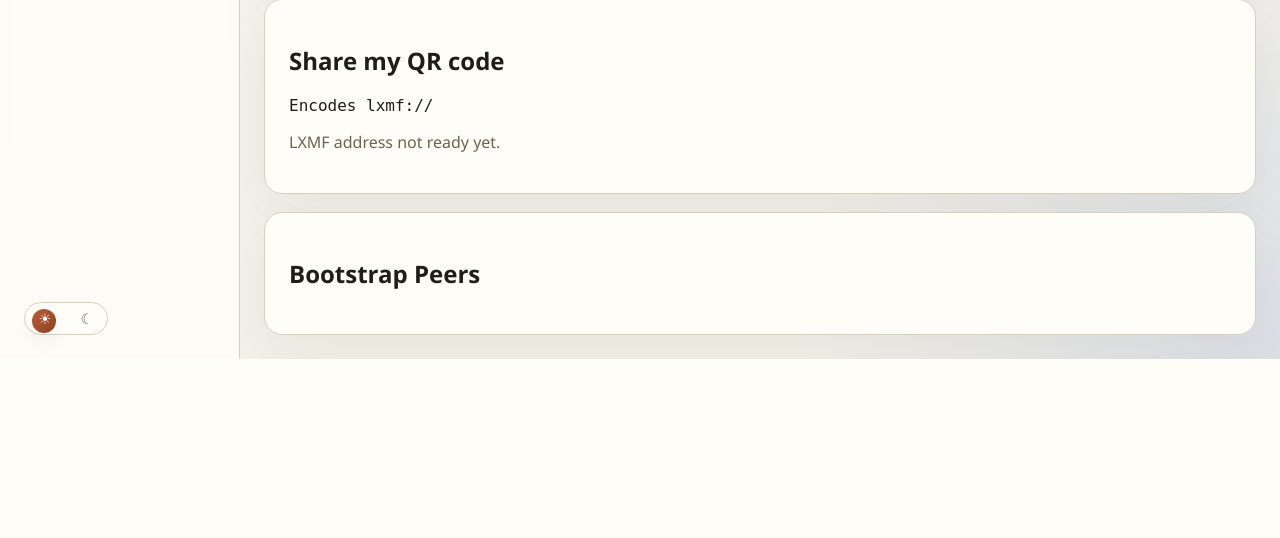
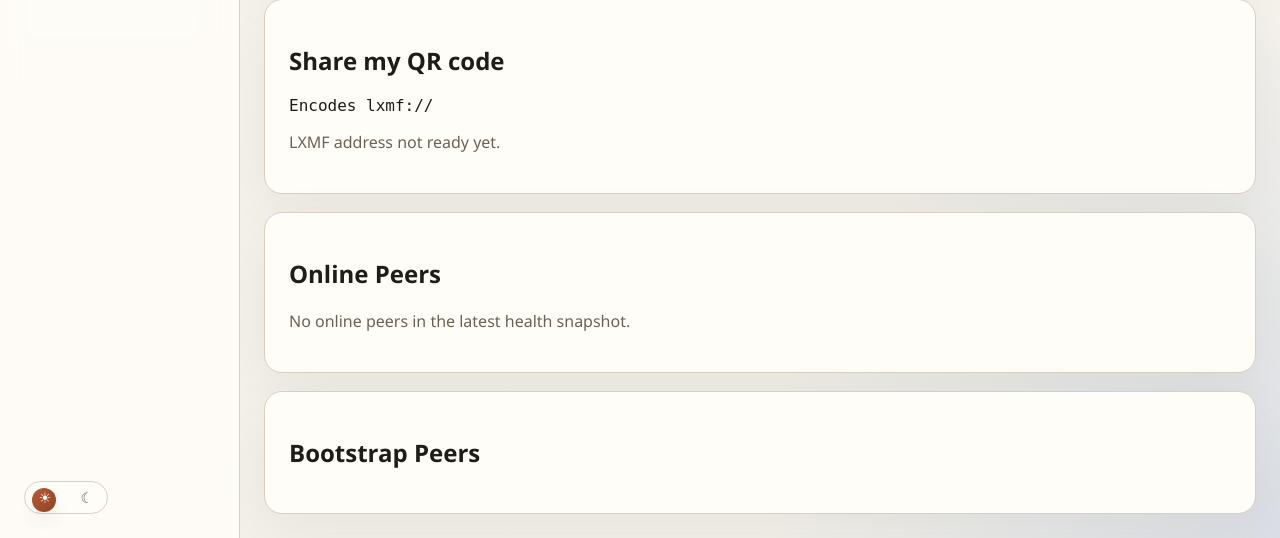
Before and after one commit to dengoroff/reticulum-rns-node, a FastAPI app: template app/templates/dashboard.html in a window 1280 px wide. Shown: the part 637-1175 px from the top of the page. Before the commit the page ends 996 px from the top, so only its background shows below. Run offline with FastAPI, Linux system fonts and the light colour scheme; the template is opened without the code that fills it, so the values that code supplies are empty; parts of the project's set-up code (start-up, migrations or seed data) failed here and were passed over.

Commit message:
Online Peers

```diff
--- a/app/main.py
+++ b/app/main.py
@@ -18,6 +18,7 @@ import qrcode.image.svg
 from app.diagnostics import collect_diagnostics
 from app.db import init_db
 from app.lxmf_service import service
+from app.peer_health import load_peer_health
 from app.repository import count_messages, delete_message as delete_message_record, get_message, list_messages
 
 
@@ -52,7 +53,9 @@ def render(request: Request, template: str, **context):
 async def dashboard(request: Request):
     stats = service.stats()
     qr_svg = generate_qr_svg(f"lxmf://{stats['address']}") if stats.get("address") else None
-    return render(request, "dashboard.html", stats=stats, qr_svg=qr_svg)
+    online_peers = [peer for peer in load_peer_health() if peer.get("tcp_ok")]
+    online_peers.sort(key=lambda item: item.get("last_success_at") or 0, reverse=True)
+    return render(request, "dashboard.html", stats=stats, qr_svg=qr_svg, online_peers=online_peers)
 
 
 @app.get("/inbox", response_class=HTMLResponse)
--- a/app/peer_health.py
+++ b/app/peer_health.py
@@ -158,6 +158,10 @@ def format_tcp_report(health: list[dict[str, Any]]) -> str:
     return "\n".join(lines)
 
 
+def load_peer_health(cache_path: Path | None = None) -> list[dict[str, Any]]:
+    return _load_cache(cache_path or HEALTH_CACHE_PATH)
+
+
 def _parse_env_peers(value: str) -> list[dict[str, Any]]:
     items = []
     for raw in value.split(","):
--- a/app/templates/dashboard.html
+++ b/app/templates/dashboard.html
@@ -100,6 +100,21 @@
   {% endif %}
 </section>
 <section class="panel peer-panel">
+  <h2>Online Peers</h2>
+  {% if online_peers %}
+  <ul class="peer-list">
+    {% for peer in online_peers %}
+    <li>
+      <strong>{{ peer.peer }}</strong>
+      <span class="meta-line">Last success: {{ peer.last_success_at|datetime_ts }}</span>
+    </li>
+    {% endfor %}
+  </ul>
+  {% else %}
+  <p class="empty">No online peers in the latest health snapshot.</p>
+  {% endif %}
+</section>
+<section class="panel peer-panel">
   <h2>Bootstrap Peers</h2>
   <ul class="peer-list">
     {% for peer in stats.configured_peers %}
--- a/app/templates/send.html
+++ b/app/templates/send.html
@@ -2,7 +2,6 @@
 {% block content %}
 <section class="panel">
   <h2>Send Message</h2>
-  <p class="meta-line">Embedded attachments are limited to {{ attachment_limit_bytes|filesize }} total per message.</p>
   {% if error %}
   <div class="notice error">{{ error }}</div>
   {% endif %}
```
Also changed, not shown: config/bootstrap_peers.txt (+7 -0 lines).
